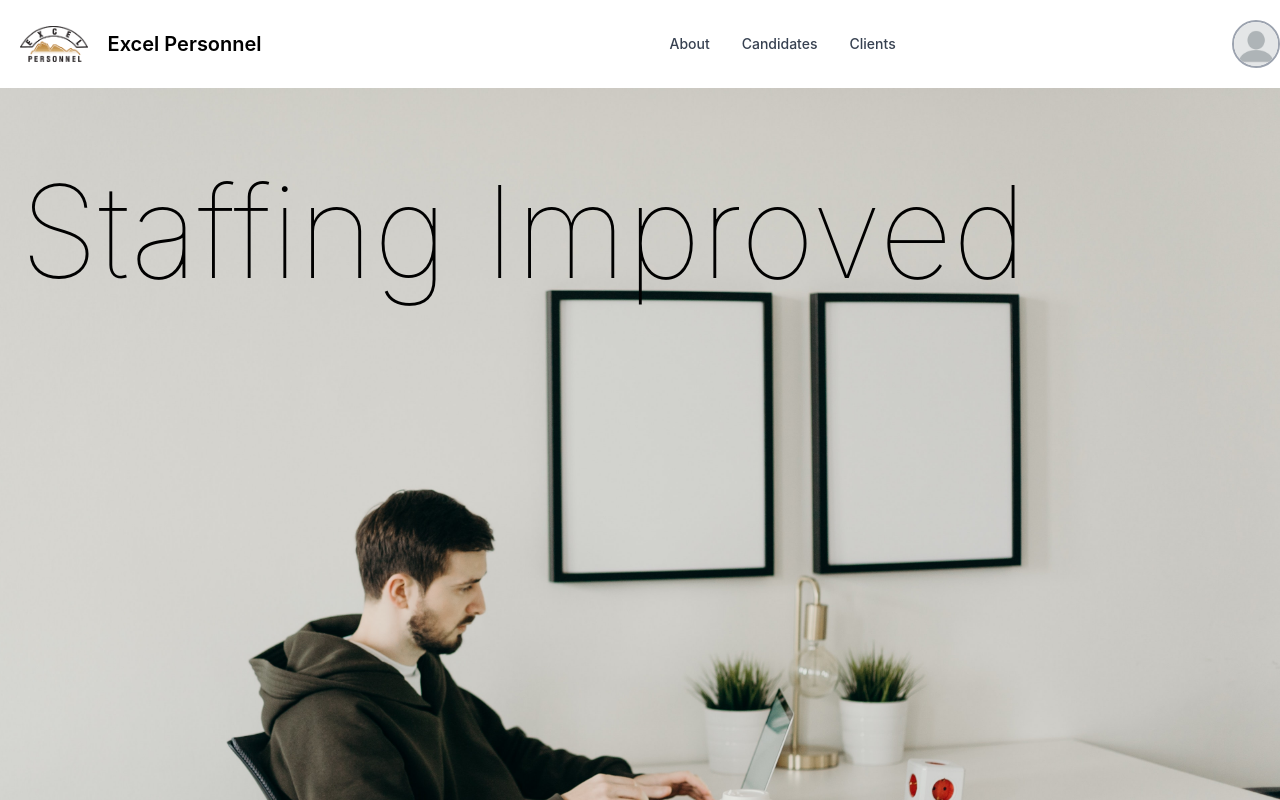
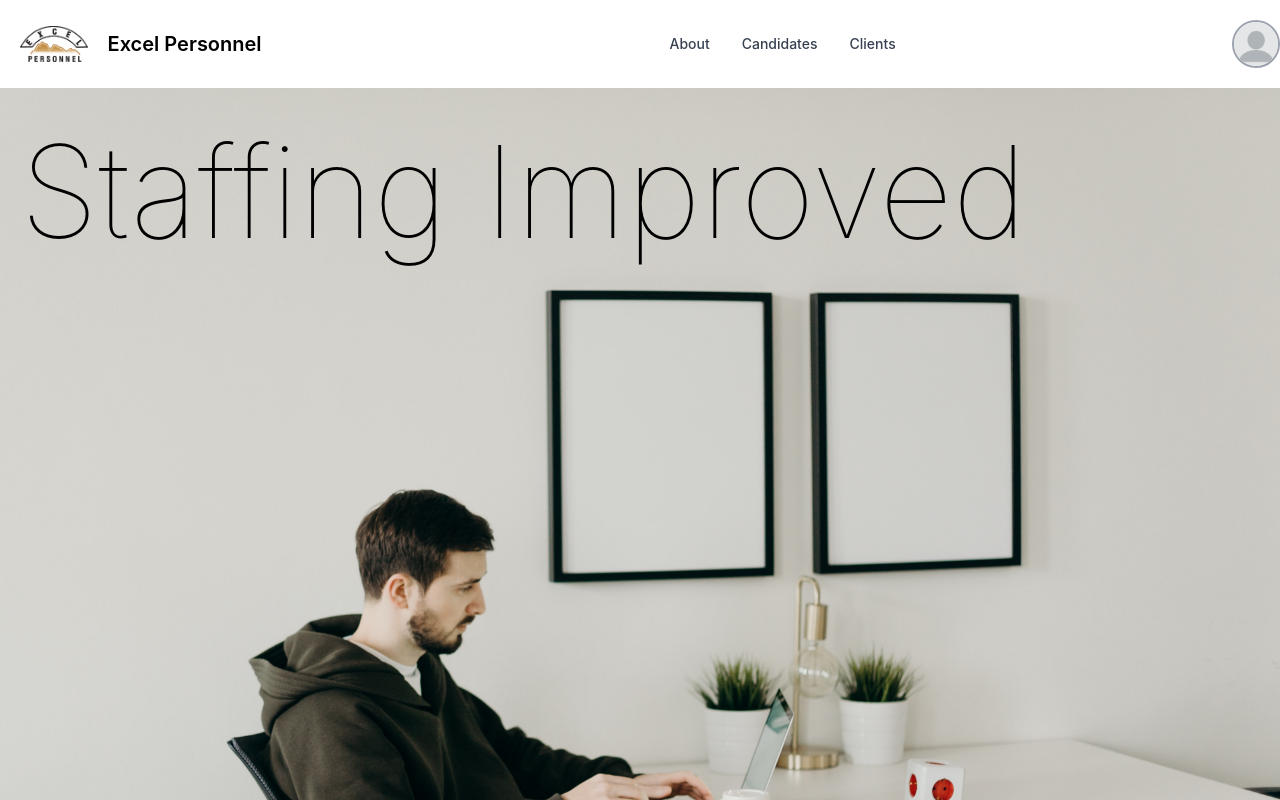
Before and after one commit to nessakodo/interproz-employment-website, a React (Create React App) app in the folder client/: page /clients in a window 1280 px wide. Shown: the top 800 px of the page. Built offline with nearby package versions, Linux system fonts and the light colour scheme; no server answers.

Commit message:
client header fix

```diff
--- a/client/src/components/Clients.js
+++ b/client/src/components/Clients.js
@@ -22,7 +22,7 @@ export default function Clients () {
         <>
 
             <div class="bg-clients bg-cover bg-no-repeat bg-right">
-            <header class="h-screen pt-20 pl-5 text-9xl text-black font-thin">Staffing Improved</header>
+            <header class="h-screen pt-10 pl-5 text-9xl text-black font-thin">Staffing Improved</header>
             </div>
 
             <div class="grid-container5">
```
